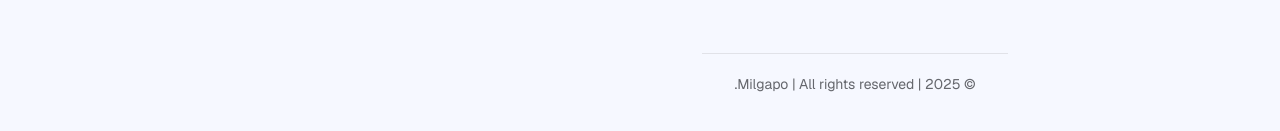
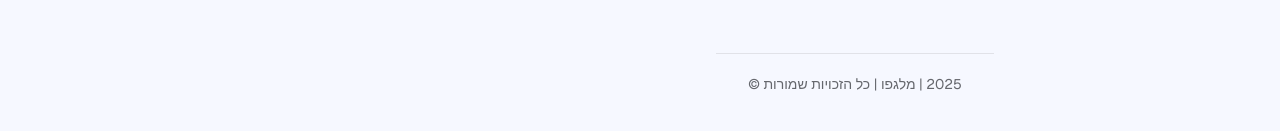
Before and after one commit to alon710/milgapo, a Next.js app: page /otp-verification in a window 1280 px wide. Shown: the part 457-588 px from the top of the page. Built offline with nearby package versions, Linux system fonts and the light colour scheme; no server answers.

Commit message:
Add localization support for site title and footer; introduce Hebrew translations

```diff
--- a/components/layout/footer.tsx
+++ b/components/layout/footer.tsx
@@ -1,4 +1,5 @@
 import { siteConfig } from "@/config/site";
+import { FooterConfig } from "@/config/texts/footer";
 
 export function SiteFooter() {
   const currentYear = new Date().getFullYear();
@@ -7,7 +8,8 @@ export function SiteFooter() {
       <div className="container-wrapper">
         <div className="container py-4">
           <div className="text-balance text-center text-sm leading-loose text-muted-foreground md:text-left">
-            &copy; {currentYear} | {siteConfig.title} | All rights reserved.
+            {currentYear} | {siteConfig.titleHebrew} |{" "}
+            {FooterConfig.allRightsReserved} &copy;
           </div>
         </div>
       </div>
--- a/components/layout/site-logo.tsx
+++ b/components/layout/site-logo.tsx
@@ -13,7 +13,7 @@ export const SiteLogo = (props: SiteLogoProps): JSX.Element => {
       <div className="col-span-full xl:col-span-2">
         <Link href={props.href} className="flex font-bold items-center">
           <GraduationCapIcon className="w-9 h-9 mx-2" />
-          <h3 className="text-2xl">{siteConfig.title}</h3>
+          <h3 className="text-2xl">{siteConfig.titleEnglish}</h3>
         </Link>
       </div>
     </>
--- a/config/site.ts
+++ b/config/site.ts
@@ -1,5 +1,6 @@
 export const siteConfig = {
-  title: "Milgapo",
+  titleEnglish: "Milgapo",
+  titleHebrew: "מלגפו",
 };
 
 export type SiteConfig = typeof siteConfig;
--- /dev/null
+++ b/config/texts/footer.ts
@@ -0,0 +1,5 @@
+export const FooterConfig = {
+  allRightsReserved: "כל הזכויות שמורות",
+};
+
+export type OtpVerificationFormConfig = typeof FooterConfig;
```
